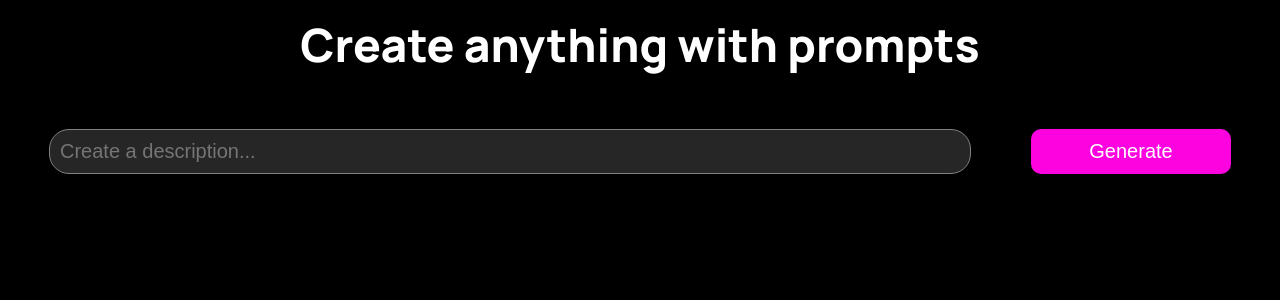
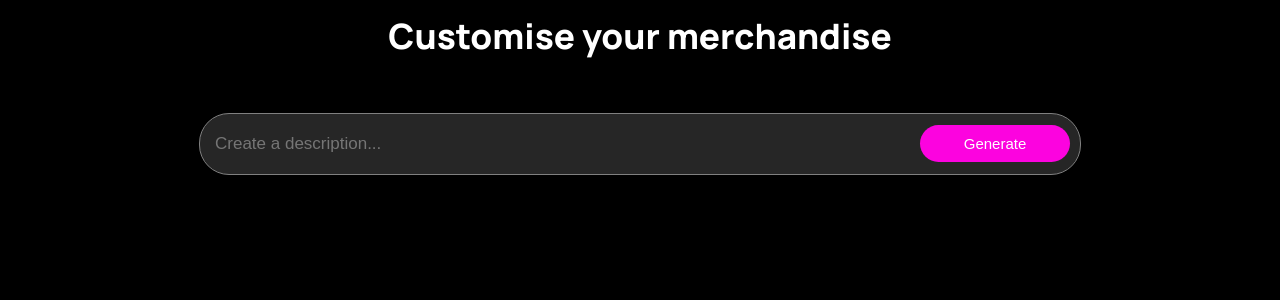
Before and after one commit to Mayank-Jain-1/WNE3-Live, a React (Vite) app in the folder 3rev_frontend/: page /prompt in a window 1280 px wide. Shown: the top 300 px of the page. Built offline with nearby package versions, Linux system fonts and the light colour scheme.

Commit message:
ui changes

```diff
--- a/3rev_frontend/src/App.css
+++ b/3rev_frontend/src/App.css
@@ -1,5 +1,6 @@
 *{
   background: black;
+  box-sizing:border-box;
 }
 
 p ,h1{
@@ -14,5 +15,5 @@ margin:0;
   background:black;
   color:white;
   width:100%;
-  height: 100vh;
+  max-height: 100vh;
 }
--- a/3rev_frontend/src/App.jsx
+++ b/3rev_frontend/src/App.jsx
@@ -6,6 +6,7 @@ import AIprompt from './components/AIprompt'
 import Productpage from './components/Productpage'
 import Betapage from './components/Betapage'
 import Login from './components/Login'
+import Address from './components/Address'
 
 
 function App() {
@@ -24,6 +25,7 @@ function App() {
      <Route path="/prompt/checkout" element={<Productpage aimage={aimage}/>}></Route>
      <Route path="/betapage" element={<Betapage/>}></Route>
      <Route path="/login" element={<Login/>}></Route>
+     <Route path="/address" element={<Address/>}></Route>
      </Routes>
     </div>
   )
--- a/3rev_frontend/src/components/AIprompt.jsx
+++ b/3rev_frontend/src/components/AIprompt.jsx
@@ -78,10 +78,13 @@ const AIprompt = (props) => {
 
   return (
     <div className='aiprompt'>
-      <h1>Create anything with prompts</h1>
-      <form onSubmit={submitHandler}>
-          <input className='input1' type="text" placeholder="Create a description..." onChange={(e) => setDescription(e.target.value)} />
+      <h1>Customise your merchandise</h1>
+      <form onSubmit={submitHandler} >
+        <div className='input_field'>
+        <input className='input1' type="text" placeholder="Create a description..." onChange={(e) => setDescription(e.target.value)} />
           <input className='input2' type="submit" value="Generate"  />
+        </div>
+
         </form>
         <div className="image">
           {!isWaiting && image ? (
@@ -93,7 +96,7 @@ const AIprompt = (props) => {
             </div>
           </div>
           <div>
-             <a href="/prompt/checkout"><button onClick={handleClick}>Proceed to</button></a>
+             <a href="/prompt/checkout"><button onClick={handleClick}>Proceed to checkout</button></a>
             </div></>
           ) : isWaiting ? (
             <div className="image__placeholder">
--- a/3rev_frontend/src/components/Productpage.jsx
+++ b/3rev_frontend/src/components/Productpage.jsx
@@ -29,7 +29,7 @@ const Productpage = (props) => {
          <h2>₹799</h2>
          <h5>-10% discount</h5>
          <div className="buy-btn">
-         <a href={import.meta.env.VITE_APP_GFORM_URL} target='_blank'><button onClick={datalog}>Buy Now</button></a>
+         <a href='/address' ><button onClick={datalog}>Buy Now</button></a>
          </div>
       </div>
       </div>
--- a/3rev_frontend/src/components/aiprompt.css
+++ b/3rev_frontend/src/components/aiprompt.css
@@ -1,43 +1,50 @@
 .aiprompt{
     margin-top:10px;
+    height:100vh;
 }
 
 h1{
  margin-top:10px;
  margin-bottom:20px;
  font-family: 'Manrope', sans-serif;
- font-size:46px;
+ font-size:35px;
 
 }
 
-form{
-    display:flex;
-    justify-content:center;
+.aiprompt form{
+  display:flex;
+  justify-content:center;
 
+}
+.input_field{
+  margin-top:30px;
+  border:1px solid gray;
+  border-radius:30px;
+  background-color:#262626;
 }
 
 .input1{
     color:white;
     outline:none;
     border:none;
-    width:900px;
-    background-color:#262626;
+    width:700px;
+    background-color:transparent;
     border-radius:20px;
-    border:0.5px solid gray;
     padding:10px 10px;
-    font-size:20px;
-    margin:30px;
+    font-size:17px;
+    margin:10px 5px;
 }
 
 .input2{
     color:white;
     outline:none;
     border:none;
-    width:200px;
-    font-size:20px;
-    margin:30px;
+    width:150px;
+    font-size:15px;
+    margin:10px;
+    padding:10px 0px;
     background:#fc03df;
-    border-radius:10px;
+    border-radius:20px;
 }
 
 .image{
--- a/3rev_frontend/src/components/home.css
+++ b/3rev_frontend/src/components/home.css
@@ -1,7 +1,7 @@
 .mainContainer{
     display:flex;
     flex-direction:row-reverse;
-    height:100%;
+    height:100vh;
     width:100%;
     margin:0;
     padding:0;
--- a/3rev_frontend/src/components/productpage.css
+++ b/3rev_frontend/src/components/productpage.css
@@ -3,6 +3,7 @@
  font-size:40px;
  text-align:left;
  margin-left:80px;
+ max-height:100vh;
 }
 
 .Maincontainer{
--- a/3rev_frontend/src/index.css
+++ b/3rev_frontend/src/index.css
@@ -28,5 +28,5 @@ body {
   place-items: center;
   width: 100vw;
   max-width:100%;
-  min-height: 100vh;
+  max-height: 100vh;
 }
```
